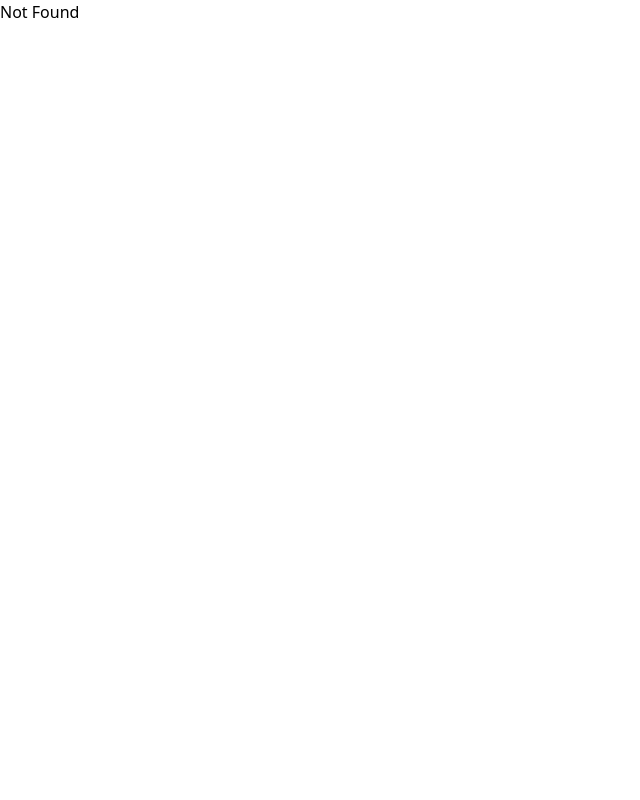
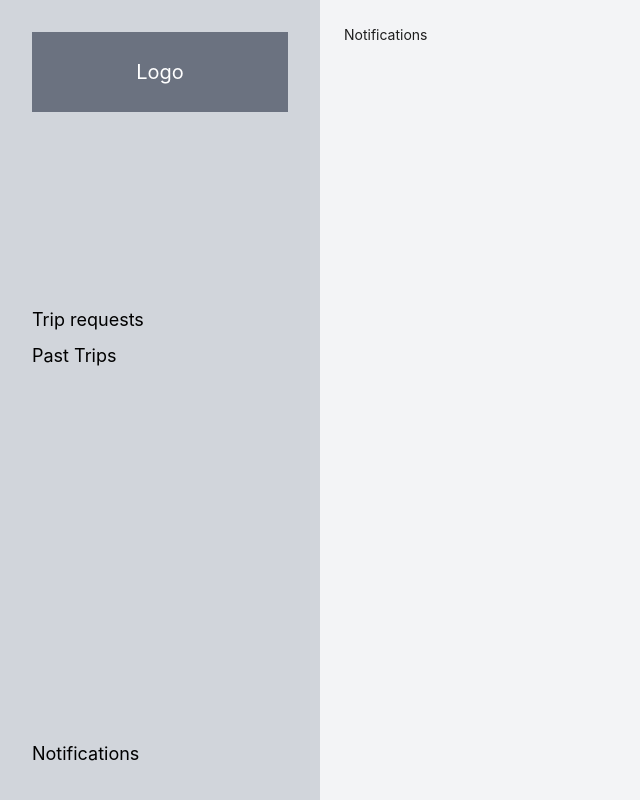
Before and after one commit to imujo-fer/progi, a React (Vite) app: page /notifications in a window 1280 px wide. Shown: the whole page, without its empty margins (0-640 px from the left). Built offline with nearby package versions, Linux system fonts and the light colour scheme.

Commit message:
change route structure

```diff
--- a/frontend/src/components/SidebarNav.component.tsx
+++ b/frontend/src/components/SidebarNav.component.tsx
@@ -1,12 +1,15 @@
 import { Layout, Grid, Button, Drawer } from "antd";
 import { MenuOutlined } from "@ant-design/icons";
-import { useState } from "react";
-import { Outlet } from "@tanstack/react-router";
+import { ReactNode, useState } from "react";
 
 const { Sider, Header, Content } = Layout;
 const { useBreakpoint } = Grid;
 
-export default function SidebarNav() {
+interface SidebarNavProps {
+  children: ReactNode;
+}
+
+export default function SidebarNav({ children }: SidebarNavProps) {
   const screens = useBreakpoint();
   const [drawerVisible, setDrawerVisible] = useState(false);
 
@@ -74,9 +77,7 @@ export default function SidebarNav() {
         </>
       )}
       <Layout>
-        <Content className="bg-gray-100 p-6">
-          <Outlet />
-        </Content>
+        <Content className="bg-gray-100 p-6">{children}</Content>
       </Layout>
     </Layout>
   );
--- a/frontend/src/features/employee/pages/Notifications.page.tsx
+++ /dev/null
@@ -1,3 +0,0 @@
-export default function Notifications() {
-  return <div>Notifications</div>;
-}
--- a/frontend/src/features/employee/pages/PastTrips.page.tsx
+++ /dev/null
@@ -1,3 +0,0 @@
-export default function pastTrips() {
-  return <div>Past Trips</div>;
-}
--- a/frontend/src/features/employee/pages/TripRequests.page.tsx
+++ /dev/null
@@ -1,3 +0,0 @@
-export default function tripRequests() {
-  return <div>Trip Requests</div>;
-}
--- a/frontend/src/features/employee/routes/employee.routes.tsx
+++ b/frontend/src/features/employee/routes/employee.routes.tsx
@@ -1,36 +1,23 @@
 import { createRoute } from "@tanstack/react-router";
 import { rootRoute } from "../../../routes/router";
-import SidebarNav from "../../../components/SidebarNav.component";
-import tripRequests from "../pages/TripRequests.page";
-import pastTrips from "../pages/PastTrips.page";
-import Notifications from "../pages/Notifications.page";
-
-export const employeeRoute = createRoute({
-  getParentRoute: () => rootRoute,
-  path: "/employee",
-  component: SidebarNav,
-});
-
-export const newTripRoute = createRoute({
-  getParentRoute: () => employeeRoute,
-  path: "/trip",
-  component: SidebarNav,
-});
+import tripRequests from "../../../pages/TripRequests/TripRequests.page";
+import pastTrips from "../../../pages/PastTrips/PastTrips.page";
+import Notifications from "../../../pages/Notifications/Notifications.page";
 
 export const tripRequestsRoute = createRoute({
-  getParentRoute: () => employeeRoute,
+  getParentRoute: () => rootRoute,
   path: "/trip-requests",
   component: tripRequests,
 });
 
 export const pastTripsRoute = createRoute({
-  getParentRoute: () => employeeRoute,
+  getParentRoute: () => rootRoute,
   path: "/past-trips",
   component: pastTrips,
 });
 
 export const notificationsRoute = createRoute({
-  getParentRoute: () => employeeRoute,
+  getParentRoute: () => rootRoute,
   path: "/notifications",
   component: Notifications,
 });
--- /dev/null
+++ b/frontend/src/pages/Notifications/Notifications.page.tsx
@@ -0,0 +1,9 @@
+import SidebarNav from "../../components/SidebarNav.component";
+
+export default function Notifications() {
+  return (
+    <div>
+      <SidebarNav>Notifications</SidebarNav>
+    </div>
+  );
+}
--- /dev/null
+++ b/frontend/src/pages/PastTrips/PastTrips.page.tsx
@@ -0,0 +1,9 @@
+import SidebarNav from "../../components/SidebarNav.component";
+
+export default function pastTrips() {
+  return (
+    <div>
+      <SidebarNav>Past trips</SidebarNav>
+    </div>
+  );
+}
--- /dev/null
+++ b/frontend/src/pages/TripRequests/TripRequests.page.tsx
@@ -0,0 +1,9 @@
+import SidebarNav from "../../components/SidebarNav.component";
+
+export default function tripRequests() {
+  return (
+    <div>
+      <SidebarNav>Trip requests</SidebarNav>
+    </div>
+  );
+}
--- a/frontend/src/routes/router.tsx
+++ b/frontend/src/routes/router.tsx
@@ -5,8 +5,6 @@ import {
   Outlet,
 } from "@tanstack/react-router";
 import {
-  employeeRoute,
-  newTripRoute,
   notificationsRoute,
   pastTripsRoute,
   tripRequestsRoute,
@@ -23,12 +21,9 @@ export const rootRoute = createRootRouteWithContext<RootRouteContext>()({
 });
 
 export const routeTree = rootRoute.addChildren([
-  employeeRoute.addChildren([
-    newTripRoute,
-    tripRequestsRoute,
-    pastTripsRoute,
-    notificationsRoute,
-  ]),
+  tripRequestsRoute,
+  pastTripsRoute,
+  notificationsRoute,
 ]);
 
 type RootRouteContext = {
```
